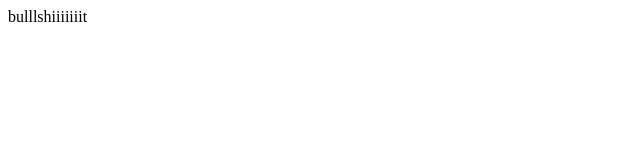
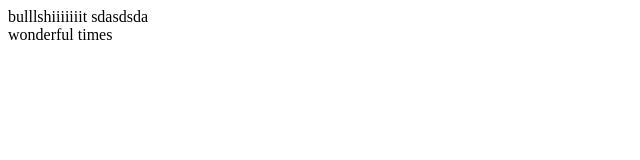
Before and after one commit to undercodathon/demo-repo, a plain HTML site: page index.html in a window 1280 px wide. Shown: the whole page, without its empty margins (0-640 px from the left). Drawn offline with Linux system fonts and the light colour scheme.

Commit message:
wanted to just mention
pretty good

```diff
--- a/index.html
+++ b/index.html
@@ -1 +1,2 @@
-<div>bulllshiiiiiiit</div>
+<div>bulllshiiiiiiit sdasdsda</div>
+<div>wonderful times</div>
```
Also changed, not shown: 1 other file.
